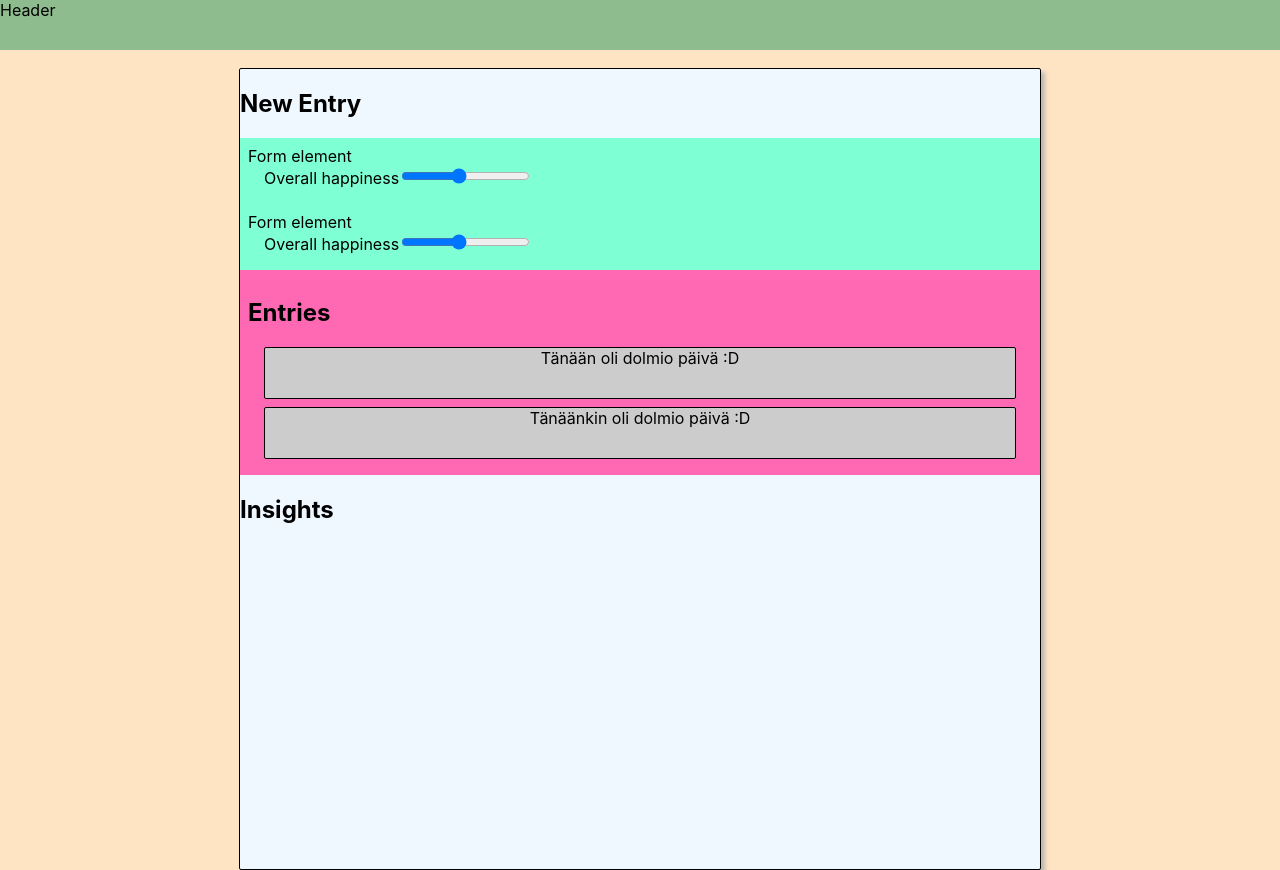
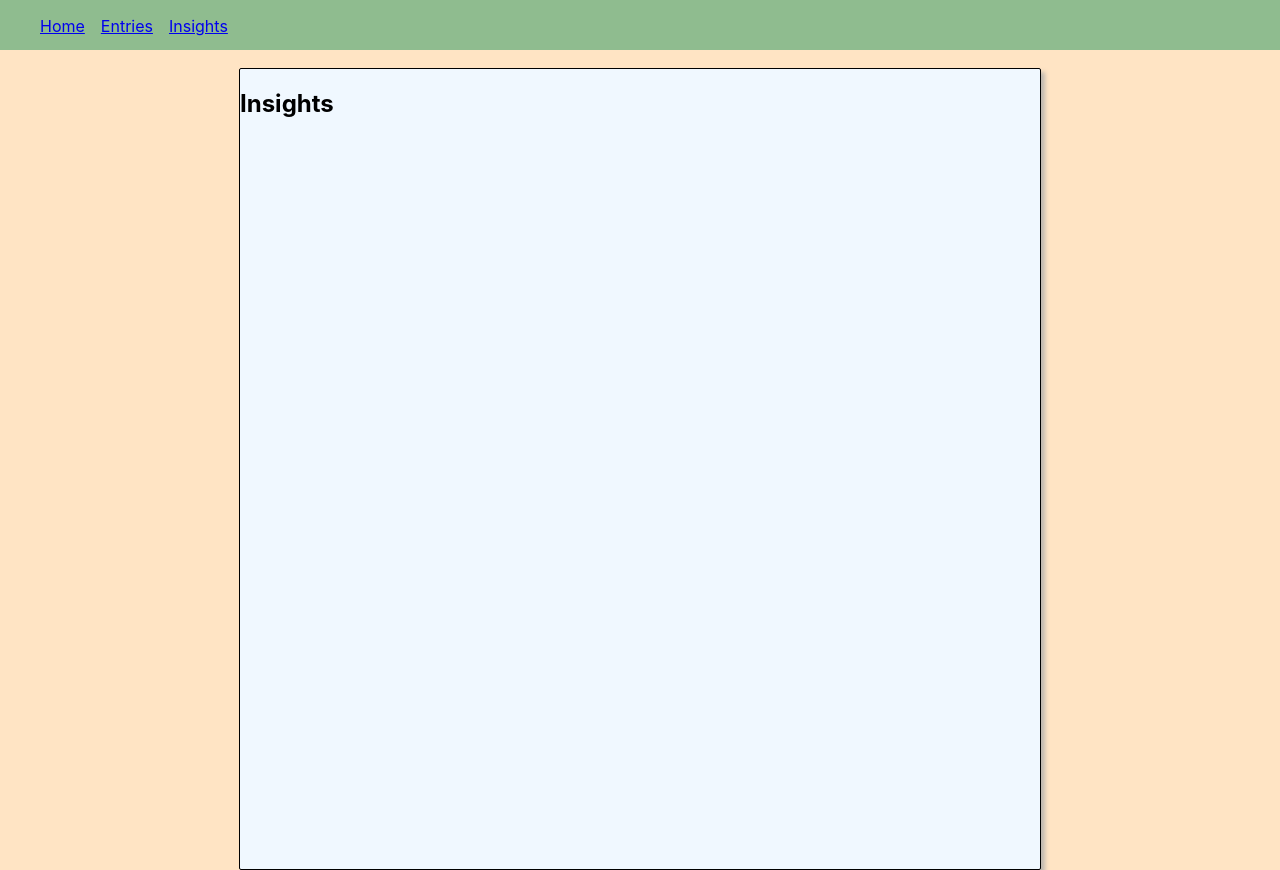
Before and after one commit to Jonezky/mindful-diary, a React (Create React App) app: page /insights in a window 1280 px wide. Built offline with nearby package versions, Linux system fonts and the light colour scheme.

Commit message:
add react router and implement navbar

```diff
--- a/package.json
+++ b/package.json
@@ -5,6 +5,7 @@
   "dependencies": {
     "react": "^16.9.0",
     "react-dom": "^16.9.0",
+    "react-router-dom": "^5.0.1",
     "react-scripts": "3.1.2"
   },
   "scripts": {
--- a/src/App.js
+++ b/src/App.js
@@ -1,9 +1,12 @@
 import React from 'react';
 import Layout from './UI/Layout/layout';
+import {BrowserRouter} from 'react-router-dom';
 
 function App() {
   return (
+    <BrowserRouter>
     <Layout />
+    </BrowserRouter>
   );
 }
 
--- a/src/UI/Layout/layout.js
+++ b/src/UI/Layout/layout.js
@@ -2,16 +2,19 @@ import React from 'react';
 import Header from '../header/header';
 import classes from './layout.module.css';
 import Diary from '../../hoc/Diary/diary';
+import {BrowserRouter as Router} from 'react-router-dom';
 
 
 const Layout = (props) => {
   return (
+    <Router>
     <div className={classes.layout}>
       <Header />
       <div className={classes.mainContent}>
         <Diary />
       </div>
     </div>
+    </Router>
   );
 };
 
--- a/src/UI/header/header.js
+++ b/src/UI/header/header.js
@@ -1,10 +1,11 @@
 import React from 'react';
 import classes from './header.module.css';
+import Navbar from '../../components/navbar/navbar';
 
 const Header = () => {
     return (
         <header className={classes.header}>
-            Header
+            <Navbar />
         </header>
     )
 }
--- a/src/components/entries/entries.js
+++ b/src/components/entries/entries.js
@@ -7,7 +7,7 @@ const Entries = (props) => {
 
         const renderEntries = (entries) => {
             return(
-            entries.map((entry, index) => {
+            entries.map((entry) => {
                 console.log(entry);
                 return (
                     <Entry data={entry} key={entry.id}/>
--- a/src/components/entryForm/formElement/formElement.js
+++ b/src/components/entryForm/formElement/formElement.js
@@ -7,7 +7,7 @@ const FormElement = () => {
             Form element
             <div className={classes.input}>
             <label for="happiness">Overall happiness</label>
-            <input type="range" min="1" max="10" step="0.5" value="5"name="happiness"></input>
+            <input type="range" min="1" max="10" step="0.5" defaultValue="5" name="happiness"></input>
             </div>
         </div>
     )
--- a/src/hoc/Diary/diary.js
+++ b/src/hoc/Diary/diary.js
@@ -2,33 +2,39 @@ import React, {Component} from 'react';
 import EntryForm from '../../components/entryForm/entryForm';
 import Entries from '../../components/entries/entries';
 import Insights from '../../components/insights/insights';
+import {Route} from 'react-router-dom';
 
 class Diary extends Component {
   state = {
-        entries: [{
+    entries: [
+      {
         id: 1,
         happiness: 6,
         sleep: 7,
         meditation: false,
-            note: "Tänään oli dolmio päivä :D"
+        note: 'Tänään oli dolmio päivä :D',
       },
       {
         id: 2,
         happiness: 8,
         sleep: 9,
         meditation: true,
-            note: "Tänäänkin oli dolmio päivä :D"
-        }
+        note: 'Tänäänkin oli dolmio päivä :D',
+      },
     ],
-
   };
 
   render() {
     return (
       <React.Fragment>
-            <EntryForm />
-            <Entries entries={this.state.entries}/>
-            <Insights />
+          <Route exact path="/" component={EntryForm} />
+          <Route
+            path="/entries"
+            render={props => (
+              <Entries {...props} entries={this.state.entries} />
+            )}
+          />
+          <Route path="/insights" component={Insights} />
       </React.Fragment>
     );
   }
```
Also changed, not shown: 1 other file (tests, documents, lock files or other folders). Lines whose indentation alone changed are shown as unchanged.
